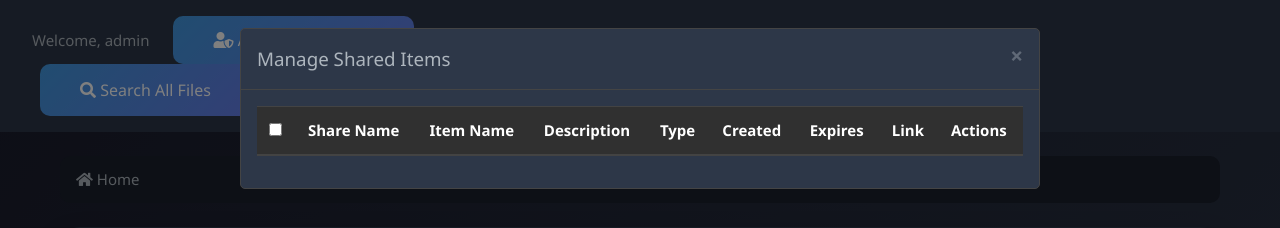
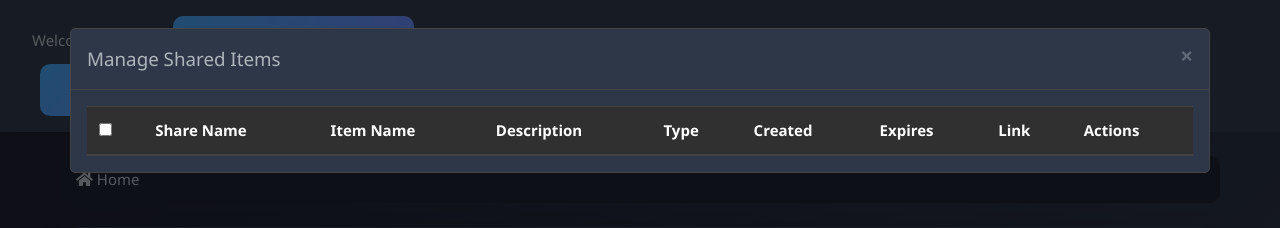
Before and after one commit to TWMProgrammer/EnderDrive, a Flask app: page /browse/ in a window 1280 px wide, after a click on "Manage Shares". Shown: the top 228 px of the page. Run offline with Flask 3, Linux system fonts and the light colour scheme; the visitor is signed in with stand-in values (Sample User, id 1); data comes from the database, SQL or seed files in the repository; data that the repository does not hold is empty; some libraries are stand-ins or nearby versions.

Commit message:
fixed manage shares modal

```diff
--- a/app/templates/components/modals/share_edit_modal.html
+++ b/app/templates/components/modals/share_edit_modal.html
@@ -10,19 +10,23 @@
                     <input type="hidden" id="editShareToken">
                     <div class="form-group">
                         <label for="editShareName" class="text-light">Share Name</label>
-                        <input type="text" class="form-control" id="editShareName" name="name" style="background: #1a202c; color: white; border-color: #4a5568;">
+                        <input type="text" class="form-control" id="editShareName" name="name"
+                            style="background: #1a202c; color: white; border-color: #4a5568;">
                     </div>
                     <div class="form-group">
                         <label for="editShareDescription" class="text-light">Description</label>
-                        <textarea class="form-control" id="editShareDescription" name="description" rows="3" style="background: #1a202c; color: white; border-color: #4a5568;"></textarea>
+                        <textarea class="form-control" id="editShareDescription" name="description" rows="3"
+                            style="background: #1a202c; color: white; border-color: #4a5568;"></textarea>
                     </div>
                     <div class="form-group">
                         <label for="editShareExpiry" class="text-light">Expiry Date</label>
-                        <input type="datetime-local" class="form-control" id="editShareExpiry" name="expires_at" style="background: #1a202c; color: white; border-color: #4a5568;">
+                        <input type="datetime-local" class="form-control" id="editShareExpiry" name="expires_at"
+                            style="background: #1a202c; color: white; border-color: #4a5568;">
                     </div>
                     <div class="form-group">
                         <label for="editSharePassword" class="text-light">Password (leave empty for no password)</label>
-                        <input type="password" class="form-control" id="editSharePassword" name="password" style="background: #1a202c; color: white; border-color: #4a5568;">
+                        <input type="password" class="form-control" id="editSharePassword" name="password"
+                            style="background: #1a202c; color: white; border-color: #4a5568;">
                     </div>
                 </form>
             </div>
@@ -37,10 +41,7 @@
 <script>
     let currentShareToken = null;
 
-    // Handle modal hidden event to show shares modal
-    $('#editShareModal').on('hidden.bs.modal', function () {
-        $('#manageSharesModal').modal('show');
-    });
+
 
     function showEditShareModal(token) {
         currentShareToken = token;
--- a/app/templates/components/modals/shares_modal.html
+++ b/app/templates/components/modals/shares_modal.html
@@ -1,5 +1,5 @@
 <div class="modal fade" id="manageSharesModal" tabindex="-1">
-    <div class="modal-dialog modal-lg">
+    <div class="modal-dialog modal-xl">
         <div class="modal-content" style="background: #2d3748;">
             <div class="modal-header">
                 <h5 class="modal-title text-light">Manage Shared Items</h5>
@@ -14,8 +14,7 @@
                 <button type="button" class="close text-light" data-dismiss="modal">&times;</button>
             </div>
             <div class="modal-body">
-                <div class="table-responsive">
-                    <table class="table table-dark" id="sharesTable">
+                <table class="table table-dark" id="sharesTable" style="margin-bottom: 0;">
                         <thead>
                             <tr>
                                 <th>
@@ -42,11 +41,6 @@
                                 <td>{{ share.display_name }}</td>
                                 <td>{{ share.description if share.description else 'No description' }}</td>
                                 <td>{{ 'Bulk Share' if share.is_bulk_parent else ('File' if share.file else 'Folder') }}</td>
-                                <td class="bulk-parent-col" style="display: none;">
-                                    {% if share.bulk_share_id and not share.is_bulk_parent %}
-                                        {{ share.bulk_share_id }}
-                                    {% endif %}
-                                </td>
                                 <td>{{ share.created_at.strftime('%Y-%m-%d %H:%M') }}</td>
                                 <td>{{ share.expires_at.strftime('%Y-%m-%d %H:%M') }}</td>
                                 <td>
--- a/app/templates/folder_view.html
+++ b/app/templates/folder_view.html
@@ -476,6 +476,11 @@
                 });
         }
 
+        // Handle modal hidden event to show shares modal
+        $('#editShareModal').on('hidden.bs.modal', function () {
+            $('#manageSharesModal').modal('show');
+        });
+
         $('#extendShareModal').on('hidden.bs.modal', function () {
             $('#manageSharesModal').modal('show');
         });
```
Lines whose indentation alone changed are shown as unchanged.
